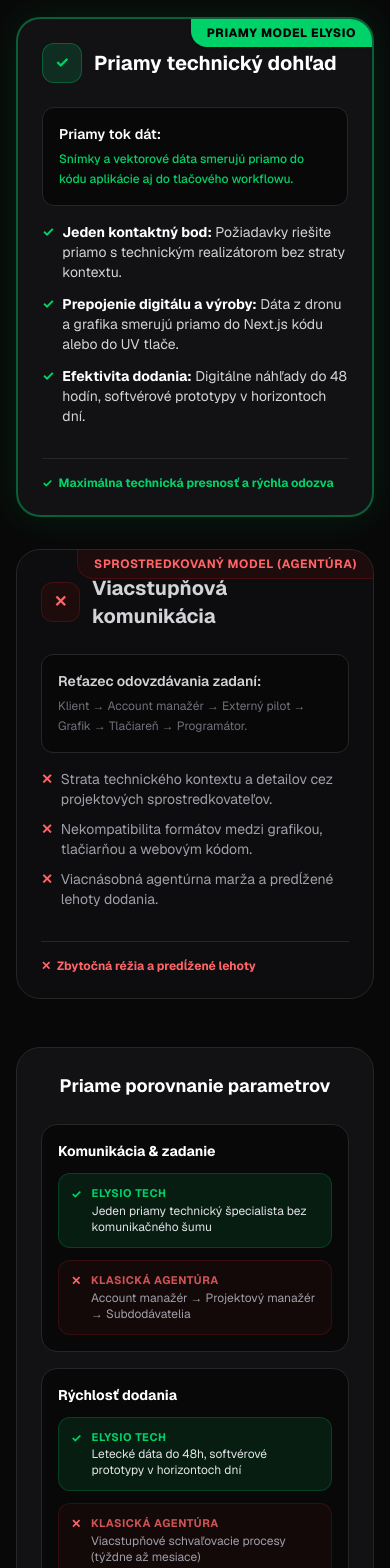
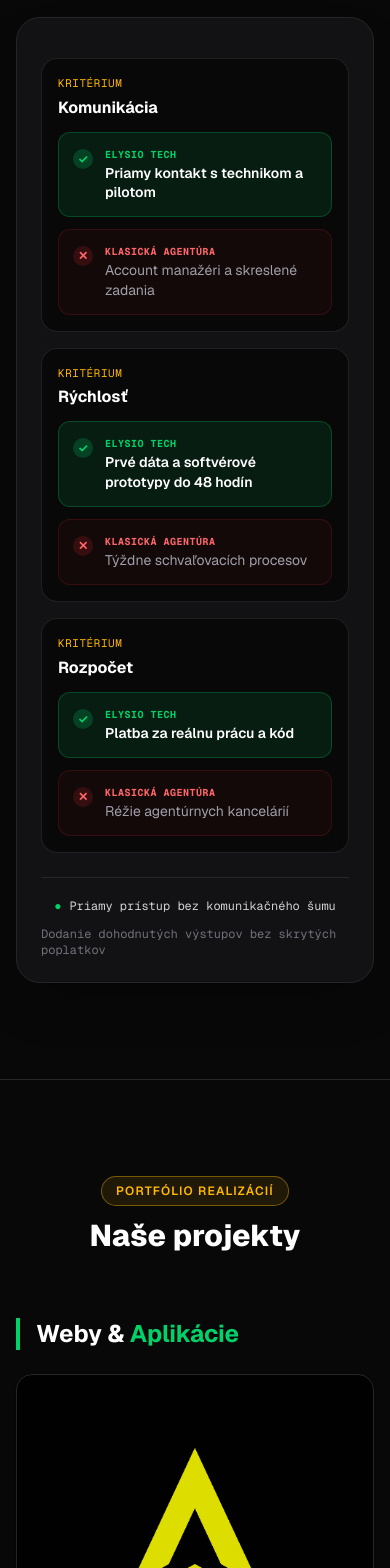
Before and after one commit to Patrik-Barcaj/ElysioTech, a Next.js app: page / in a window 390 px wide. Shown: the part 3740-5308 px from the top of the page. Built offline with nearby package versions, Linux system fonts and the light colour scheme.

Commit message:
refactor(polish): update Zen Pierce badge, purge print references, and streamline comparison table

```diff
--- a/src/app/layout.tsx
+++ b/src/app/layout.tsx
@@ -15,8 +15,8 @@
 }); // end geist mono font config
 
 export const metadata: Metadata = { // export metadata object
-  title: "ELYSIO TECH | Dronové zábery pozemkov, veľkoformátová tlač a softvér na mieru (Západné Slovensko)", // set page title
-  description: "Prezentácia nehnuteľností, stavebných projektov a firiem. Letecké snímky dronom, vektorové zakreslenie inžinierskych sietí, výroba reklamných bannerov a tabúľ, bleskový webový vývoj. Bez agentúrnych prirážok.", // set description
+  title: "ELYSIO TECH | Dronové zábery pozemkov, technická grafika a softvér na mieru (Západné Slovensko)", // set page title
+  description: "Prezentácia nehnuteľností, stavebných projektov a firiem. Letecké snímky dronom, vektorové zakreslenie inžinierskych sietí, technická grafika pre výrobu, bleskový webový vývoj. Bez agentúrnych prirážok.", // set description
 }; // close metadata object
 
 export default function RootLayout({ // export root layout component
--- a/src/components/Contact.tsx
+++ b/src/components/Contact.tsx
@@ -46,7 +46,7 @@
                                 </div> {/* email wrapper end */}
                                 <div> {/* message wrapper */}
                                     <label htmlFor="msg" className="block text-sm font-medium text-zinc-300 mb-1.5">Popis projektu alebo parcelné číslo</label> {/* label message */}
-                                    <textarea id="msg" rows={4} required className="w-full min-h-[140px] resize-y bg-[#080808] border border-neutral-800 rounded-xl px-4 py-3 text-white placeholder:text-zinc-600 focus:outline-none focus:border-[#00D26A]/60 focus:ring-1 focus:ring-[#00D26A]/30 transition-all" placeholder="Zábery pozemku / UV tlač tabule 2x1m / One-page web"></textarea> {/* message textarea field with min height */}
+                                    <textarea id="msg" rows={4} required className="w-full min-h-[140px] resize-y bg-[#080808] border border-neutral-800 rounded-xl px-4 py-3 text-white placeholder:text-zinc-600 focus:outline-none focus:border-[#00D26A]/60 focus:ring-1 focus:ring-[#00D26A]/30 transition-all" placeholder="Zábery pozemku / Kótovanie a vektorizácia / Webová aplikácia"></textarea> {/* message textarea field with min height */}
                                 </div> {/* message wrapper end */}
                                 <button type="submit" disabled={isSubmitting} className="w-full py-4 bg-[#00D26A] hover:bg-[#00B85C] text-black font-extrabold font-display rounded-xl text-base tracking-wide transition-all shadow-lg shadow-[#00D26A]/20 transform hover:-translate-y-0.5 disabled:opacity-50 disabled:cursor-not-allowed"> {/* submit button */}
                                     {isSubmitting ? 'Odosielam...' : 'Odoslať'} {/* button label */}
--- a/src/components/Footer.tsx
+++ b/src/components/Footer.tsx
@@ -14,7 +14,7 @@
                             </svg>
                         </Link> {/* home link end */}
                         <p className="text-zinc-400 max-w-md text-sm leading-relaxed mb-4">
-                            Letecká fotogrametria a zábery pozemkov, vektorové zakreslenie inžinierskych sietí, priama priemyselná UV tlač bannerov a zákazkový softvérový vývoj.
+                            Letecká fotogrametria a zábery pozemkov, vektorové zakreslenie inžinierskych sietí, technická grafika pre výrobu a zákazkový softvérový vývoj.
                         </p>
                         <p className="text-xs text-zinc-500">
                             <strong className="text-zinc-300">Lokalita pôsobenia:</strong> Oblasť západného Slovenska.
@@ -48,7 +48,7 @@
                         <span className="text-[#00D26A] font-bold">✓</span> Certifikácia EASA A1/A3
                     </span>
                     <span className="flex items-center gap-2">
-                        <span className="text-[#00D26A] font-bold">✓</span> In-house UV tlač
+                        <span className="text-[#00D26A] font-bold">✓</span> Technická grafika pre výrobu
                     </span>
                     <span className="flex items-center gap-2">
                         <span className="text-[#00D26A] font-bold">✓</span> Full-Stack Development
--- a/src/components/WhyElysio.tsx
+++ b/src/components/WhyElysio.tsx
@@ -5,27 +5,21 @@
   const comparisonItems = [
     {
       id: 'comp-comm',
-      criterion: 'Komunikácia & zadanie',
-      elysio: 'Jeden priamy technický špecialista bez komunikačného šumu',
-      agency: 'Account manažér → Projektový manažér → Subdodávatelia'
+      criterion: 'Komunikácia',
+      elysio: 'Priamy kontakt s technikom a pilotom',
+      agency: 'Account manažéri a skreslené zadania'
     },
     {
       id: 'comp-speed',
-      criterion: 'Rýchlosť dodania',
-      elysio: 'Letecké dáta do 48h, softvérové prototypy v horizontoch dní',
-      agency: 'Viacstupňové schvaľovacie procesy (týždne až mesiace)'
+      criterion: 'Rýchlosť',
+      elysio: 'Prvé dáta a softvérové prototypy do 48 hodín',
+      agency: 'Týždne schvaľovacích procesov'
     },
     {
-      id: 'comp-sync',
-      criterion: 'Prepojenie dát a výroby',
-      elysio: 'Priamy import súradníc a vektorov do kódu webu aj do tlače',
-      agency: 'Nekompatibilita formátov medzi rôznymi externými dodávateľmi'
-    },
-    {
-      id: 'comp-pricing',
-      criterion: 'Cenová efektivita',
-      elysio: 'Platíte len za reálnu prácu bez agentúrnej réžie',
-      agency: 'Viacnásobné prirážky za manažment a provízie medzičlánkov'
+      id: 'comp-budget',
+      criterion: 'Rozpočet',
+      elysio: 'Platba za reálnu prácu a kód',
+      agency: 'Réžie agentúrnych kancelárií'
     }
   ];
 
@@ -49,151 +43,86 @@
           </p>
         </div>
 
-        {/* Comparison Grid (Elysio First) */}
-        <div className="grid grid-cols-1 lg:grid-cols-2 gap-8 max-w-5xl mx-auto items-stretch mb-12">
+        {/* Streamlined Comparison Table */}
+        <div className="max-w-4xl mx-auto">
+          <ScrollReveal delay={0.1}>
+            <div className="bg-[#121214] border border-neutral-800 rounded-3xl p-6 sm:p-8 shadow-2xl">
 
-          {/* Box 1: Priame technické riadenie Elysio (FIRST) */}
-          <ScrollReveal delay={0.1} className="h-full order-1">
-            <div className="h-full bg-[#121214] border-2 border-[#00D26A]/40 rounded-3xl p-6 sm:p-8 flex flex-col justify-between relative overflow-hidden shadow-[0_0_40px_rgba(0,210,106,0.12)]">
-              <div className="absolute top-0 right-0 px-4 py-1.5 bg-[#00D26A] text-black font-extrabold rounded-bl-2xl text-xs uppercase tracking-wider font-display shadow-sm">
-                Priamy model Elysio
-              </div>
-
-              <div>
-                <div className="flex items-center gap-3 mb-6">
-                  <div className="w-10 h-10 rounded-xl bg-[#00D26A]/15 border border-[#00D26A]/30 flex items-center justify-center text-[#00D26A] font-bold">
-                    ✓
-                  </div>
-                  <h3 className="text-xl font-bold font-display text-white">
-                    Priamy technický dohľad
-                  </h3>
+              {/* Table Column Headers on Desktop */}
+              <div className="hidden md:grid grid-cols-12 gap-4 pb-4 px-4 border-b border-neutral-800 text-xs font-display font-bold uppercase tracking-wider text-zinc-500">
+                <div className="col-span-3">Kritérium</div>
+                <div className="col-span-5 text-[#00D26A] flex items-center gap-2">
+                  <span className="w-2 h-2 rounded-full bg-[#00D26A] shadow-[0_0_8px_rgba(0,210,106,0.8)]"></span>
+                  Model Elysio Tech
                 </div>
-
-                <div className="space-y-4 text-sm sm:text-base text-zinc-300 mb-8">
-                  <div className="p-4 rounded-xl bg-[#080808] border border-neutral-800 space-y-1.5">
-                    <div className="font-semibold text-white">Priamy tok dát:</div>
-                    <div className="text-xs sm:text-sm text-[#00D26A] font-medium leading-relaxed">
-                      Snímky a vektorové dáta smerujú priamo do kódu aplikácie aj do tlačového workflowu.
-                    </div>
-                  </div>
-
-                  <ul className="space-y-3">
-                    <li className="flex items-start gap-2">
-                      <span className="text-[#00D26A] font-bold shrink-0">✓</span>
-                      <span><strong className="text-white">Jeden kontaktný bod:</strong> Požiadavky riešite priamo s technickým realizátorom bez straty kontextu.</span>
-                    </li>
-                    <li className="flex items-start gap-2">
-                      <span className="text-[#00D26A] font-bold shrink-0">✓</span>
-                      <span><strong className="text-white">Prepojenie digitálu a výroby:</strong> Dáta z dronu a grafika smerujú priamo do Next.js kódu alebo do UV tlače.</span>
-                    </li>
-                    <li className="flex items-start gap-2">
-                      <span className="text-[#00D26A] font-bold shrink-0">✓</span>
-                      <span><strong className="text-white">Efektivita dodania:</strong> Digitálne náhľady do 48 hodín, softvérové prototypy v horizontoch dní.</span>
-                    </li>
-                  </ul>
+                <div className="col-span-4 text-zinc-400 flex items-center gap-2">
+                  <span className="w-2 h-2 rounded-full bg-zinc-600"></span>
+                  Bežná agentúra
                 </div>
               </div>
 
-              <div className="pt-4 border-t border-neutral-800 text-xs text-[#00D26A] font-bold flex items-center gap-1.5">
-                <span>✓</span> Maximálna technická presnosť a rýchla odozva
-              </div>
-            </div>
-          </ScrollReveal>
+              {/* Rows */}
+              <div className="space-y-4 md:space-y-3 pt-4 md:pt-4">
+                {comparisonItems.map((item) => (
+                  <div
+                    key={item.id}
+                    className="grid grid-cols-1 md:grid-cols-12 gap-3 md:gap-4 items-center p-4 rounded-2xl bg-[#080808] border border-neutral-800/80 hover:border-neutral-700 transition-colors"
+                  >
+                    {/* Criterion Title */}
+                    <div className="md:col-span-3">
+                      <span className="text-[11px] font-mono uppercase tracking-wider text-[#FFB800] block md:hidden mb-1">
+                        Kritérium
+                      </span>
+                      <h3 className="text-base font-bold font-display text-white">
+                        {item.criterion}
+                      </h3>
+                    </div>
 
-          {/* Box 2: Sprostredkovaný model (Agency) */}
-          <ScrollReveal delay={0.2} className="h-full order-2">
-            <div className="h-full bg-[#121214]/60 border border-neutral-800 rounded-3xl p-6 sm:p-8 flex flex-col justify-between relative overflow-hidden">
-              <div className="absolute top-0 right-0 px-4 py-1.5 bg-red-950/30 border-b border-l border-red-900/40 rounded-bl-2xl text-xs font-bold text-red-400 uppercase tracking-wider font-display">
-                Sprostredkovaný model (Agentúra)
-              </div>
-
-              <div>
-                <div className="flex items-center gap-3 mb-6">
-                  <div className="w-10 h-10 rounded-xl bg-red-950/30 border border-red-900/40 flex items-center justify-center text-red-400 font-bold">
-                    ✕
-                  </div>
-                  <h3 className="text-xl font-bold font-display text-zinc-300">
-                    Viacstupňová komunikácia
-                  </h3>
-                </div>
-
-                <div className="space-y-4 text-sm sm:text-base text-zinc-400 mb-8">
-                  <div className="p-4 rounded-xl bg-[#080808] border border-neutral-800 space-y-1.5">
-                    <div className="font-semibold text-zinc-300">Reťazec odovzdávania zadaní:</div>
-                    <div className="text-xs sm:text-sm text-zinc-500 leading-relaxed">
-                      Klient → Account manažér → Externý pilot → Grafik → Tlačiareň → Programátor.
-                    </div>
-                  </div>
-
-                  <ul className="space-y-2.5">
-                    <li className="flex items-start gap-2">
-                      <span className="text-red-400 font-bold shrink-0">✕</span>
-                      <span>Strata technického kontextu a detailov cez projektových sprostredkovateľov.</span>
-                    </li>
-                    <li className="flex items-start gap-2">
-                      <span className="text-red-400 font-bold shrink-0">✕</span>
-                      <span>Nekompatibilita formátov medzi grafikou, tlačiarňou a webovým kódom.</span>
-                    </li>
-                    <li className="flex items-start gap-2">
-                      <span className="text-red-400 font-bold shrink-0">✕</span>
-                      <span>Viacnásobná agentúrna marža a predĺžené lehoty dodania.</span>
-                    </li>
-                  </ul>
-                </div>
-              </div>
-
-              <div className="pt-4 border-t border-neutral-800 text-xs text-red-400 font-bold flex items-center gap-1.5">
-                <span>✕</span> Zbytočná réžia a predĺžené lehoty
-              </div>
-            </div>
-          </ScrollReveal>
-
-        </div>
-
-        {/* Direct Mobile & Desktop Comparative Matrix */}
-        <div className="max-w-5xl mx-auto">
-          <div className="bg-[#121214] border border-neutral-800 rounded-3xl p-6 sm:p-8">
-            <h3 className="text-lg sm:text-xl font-bold font-display text-white mb-6 text-center">
-              Priame porovnanie parametrov
-            </h3>
-
-            <div className="space-y-4">
-              {comparisonItems.map((item) => (
-                <div
-                  key={item.id}
-                  className="bg-[#080808] border border-neutral-800 rounded-2xl p-4 sm:p-5 transition-all hover:border-neutral-700"
-                >
-                  <div className="font-display font-bold text-sm text-white mb-3">
-                    {item.criterion}
-                  </div>
-
-                  <div className="grid grid-cols-1 md:grid-cols-2 gap-3 text-xs sm:text-sm">
-                    {/* Elysio Row/Col */}
-                    <div className="flex items-start gap-2.5 p-3 rounded-xl bg-[#00D26A]/10 border border-[#00D26A]/20 text-zinc-200">
-                      <span className="text-[#00D26A] font-bold shrink-0">✓</span>
+                    {/* Elysio (Green Checkmark) */}
+                    <div className="md:col-span-5 flex items-start gap-3 p-3.5 rounded-xl bg-[#00D26A]/10 border border-[#00D26A]/25">
+                      <span className="w-5 h-5 rounded-full bg-[#00D26A]/20 text-[#00D26A] font-bold text-xs flex items-center justify-center shrink-0 mt-0.5">
+                        ✓
+                      </span>
                       <div>
-                        <strong className="block text-[11px] uppercase tracking-wider text-[#00D26A] font-bold mb-0.5">
-                          ELYSIO TECH
-                        </strong>
-                        <span>{item.elysio}</span>
+                        <span className="text-[10px] font-mono font-bold text-[#00D26A] uppercase tracking-wider block md:hidden mb-0.5">
+                          Elysio Tech
+                        </span>
+                        <p className="text-sm font-semibold text-white leading-snug">
+                          {item.elysio}
+                        </p>
                       </div>
                     </div>
 
-                    {/* Agency Row/Col */}
-                    <div className="flex items-start gap-2.5 p-3 rounded-xl bg-red-500/5 border border-red-500/15 text-zinc-400">
-                      <span className="text-red-400 font-bold shrink-0">✕</span>
+                    {/* Agency (Red Cross) */}
+                    <div className="md:col-span-4 flex items-start gap-3 p-3.5 rounded-xl bg-red-500/5 border border-red-500/15">
+                      <span className="w-5 h-5 rounded-full bg-red-500/15 text-red-400 font-bold text-xs flex items-center justify-center shrink-0 mt-0.5">
+                        ✕
+                      </span>
                       <div>
-                        <strong className="block text-[11px] uppercase tracking-wider text-red-400/80 font-bold mb-0.5">
+                        <span className="text-[10px] font-mono font-bold text-red-400 uppercase tracking-wider block md:hidden mb-0.5">
                           Klasická agentúra
-                        </strong>
-                        <span>{item.agency}</span>
+                        </span>
+                        <p className="text-sm text-zinc-400 leading-snug">
+                          {item.agency}
+                        </p>
                       </div>
                     </div>
                   </div>
-                </div>
-              ))}
+                ))}
+              </div>
+
+              {/* Bottom Guarantee Reassurance */}
+              <div className="mt-6 pt-5 border-t border-neutral-800 flex flex-col sm:flex-row items-center justify-between gap-3 text-xs text-zinc-400 font-mono">
+                <span className="flex items-center gap-2 text-zinc-300">
+                  <span className="text-[#00D26A] font-bold">●</span> Priamy prístup bez komunikačného šumu
+                </span>
+                <span className="text-zinc-500">
+                  Dodanie dohodnutých výstupov bez skrytých poplatkov
+                </span>
+              </div>
+
             </div>
-          </div>
+          </ScrollReveal>
         </div>
 
       </div>
--- a/src/data/projects.ts
+++ b/src/data/projects.ts
@@ -55,8 +55,8 @@
     id: 'proj-zenpierce',
     slug: 'zen-pierce',
     title: 'Zen Pierce',
-    subtitle: 'Vizuálny & katalógový web pre prémiové piercing štúdio',
-    category: 'Vizuálny & Katalógový Web',
+    subtitle: 'Prezentačný & brand web pre prémiové piercing štúdio',
+    category: 'Prezentačný & Brand Web',
     tagline: 'Elegantná webová prezentácia s interaktívnym katalógom služieb, šperkov a online rezerváciou.',
     description: 'Zen Pierce je moderný prezentačný web vytvorený na mieru pre štúdio piercingu a body artu. Kombinuje čistý minimalistický vizuál s dôrazom na hygienické štandardy, portfólio prác a jednoduchú orientáciu zákazníka.',
     longDescription: [
```
Also changed, not shown: src/components/FAQ.tsx (+17 -17 lines).
